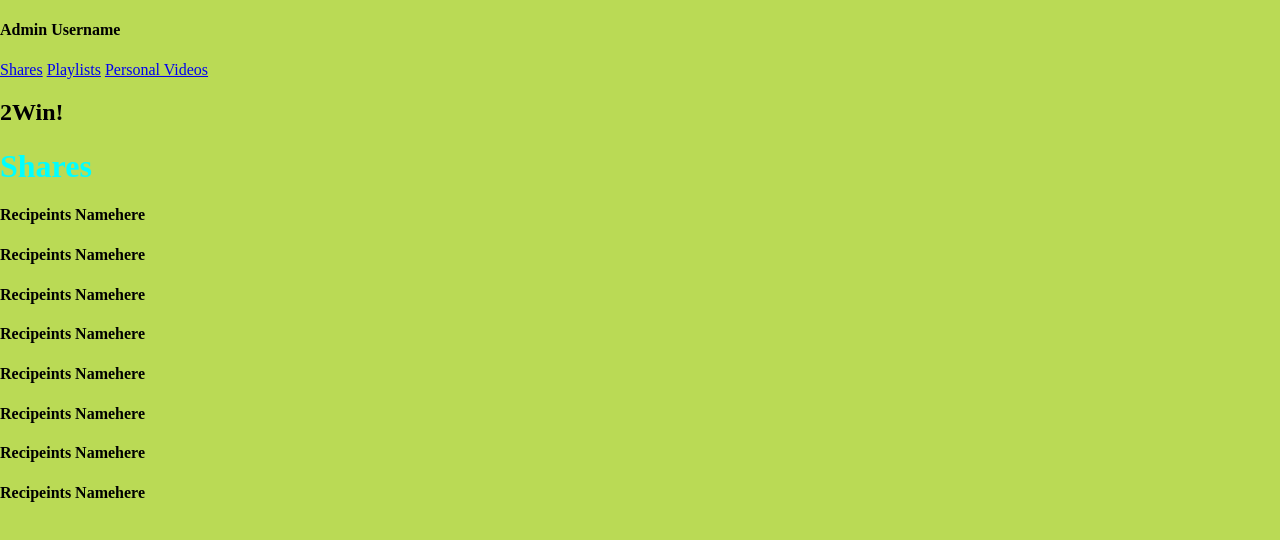
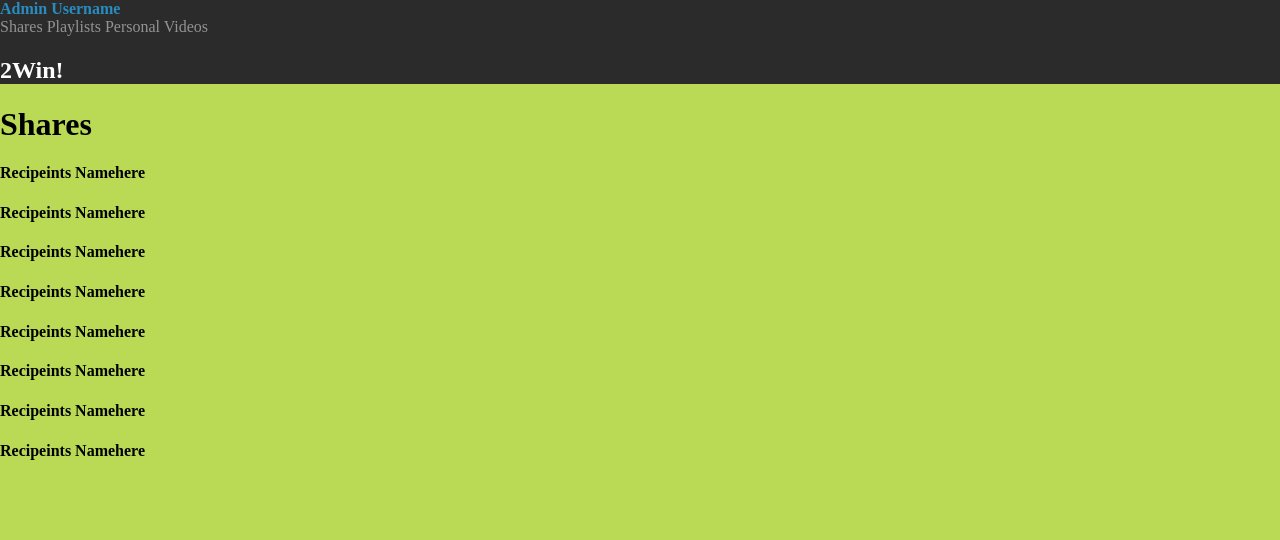
Before and after one commit to Mickyfen17/mf_SCC_Challenge2_v2.0, a website: page index.html in a window 1280 px wide. Drawn offline with nearby package versions, Linux system fonts and the light colour scheme.

Commit message:
add basic styling to navbar

```diff
--- a/scss/main.scss
+++ b/scss/main.scss
@@ -6,6 +6,18 @@ body {
   background-color: $badass;
 }
 
-h1 {
-  color: $test;
+// navbar styling
+nav {
+  background: #2b2b2b;
+  h4 {
+    color: #288cbf;
+    margin: 0;
+  }
+  a {
+    color: #939393;
+    text-decoration: none;
+  }
+  h2 {
+    color: #FFF;
+  }
 }
```
Also changed, not shown: public/css/main.css.
